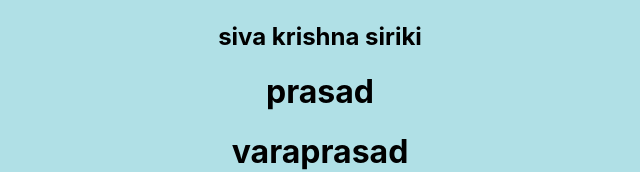
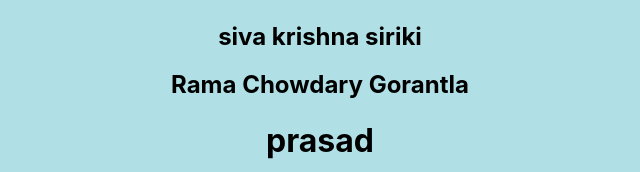
Before and after one commit to manjunadhb/Batch2112, a React (Create React App) app: page / in a window 1280 px wide. Shown: the part 256-428 px from the top of the page, without its empty margins (320-960 px from the left). Built offline with nearby package versions, Linux system fonts and the light colour scheme.

Commit message:
added rama name

```diff
--- a/src/App.js
+++ b/src/App.js
@@ -9,6 +9,7 @@ function App() {
       <h2 style={{color:"khaki"}}>Pankaj Manohar Unhale</h2>
       <h2>Tarveen Shaik</h2>
       <h2>siva krishna siriki</h2>
+      <h2>Rama Chowdary Gorantla</h2>
       <h1>prasad</h1>
       <h1>varaprasad</h1>
       <h1>venkatesh</h1>
```
